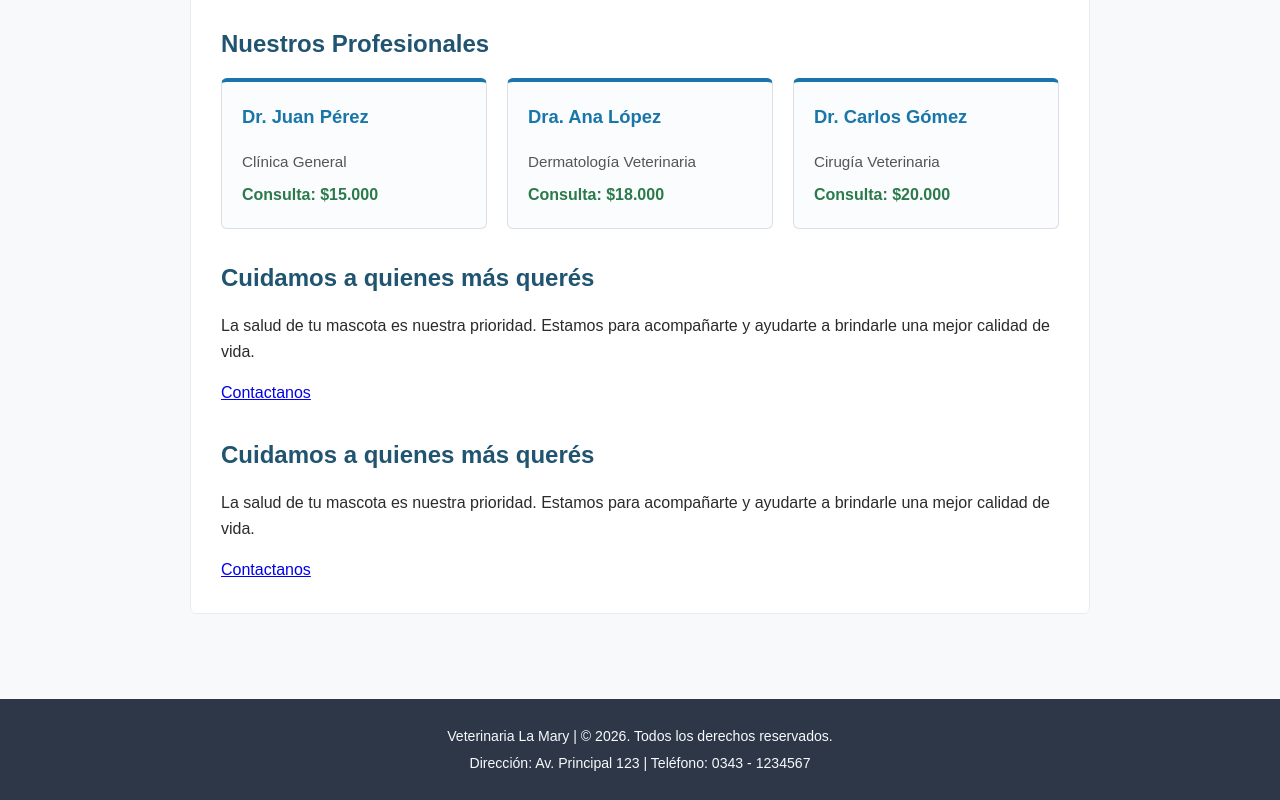
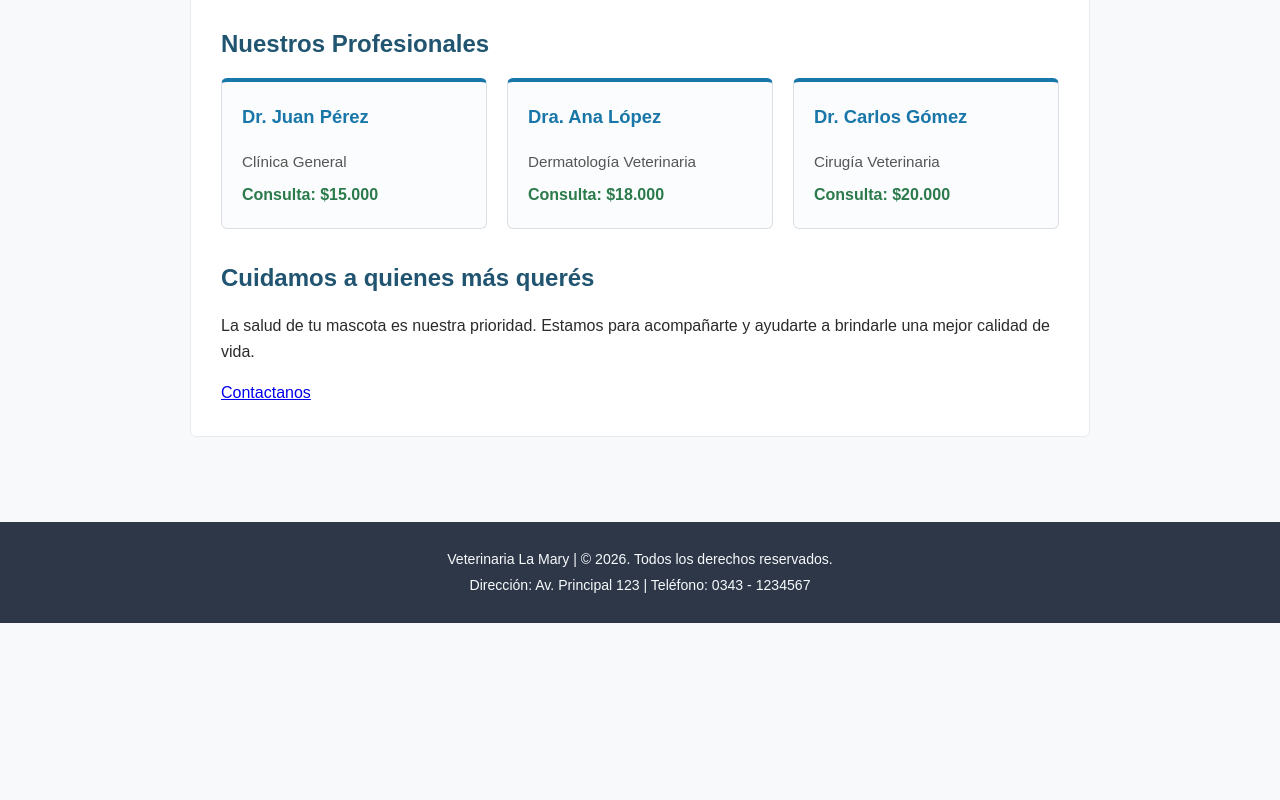
Before and after one commit to webAlerd/IDW-trabajo-integrador-grupo43, a website built with Vite: page index.html in a window 1280 px wide. Shown: the part 475-1275 px from the top of the page. After the commit the page ends 1098 px from the top, so only its background shows below. Built offline with nearby package versions, Linux system fonts and the light colour scheme.

Commit message:
Correcion de duplicacion.

```diff
--- a/index.html
+++ b/index.html
@@ -73,19 +73,6 @@
             <a href="contacto.html">Contactanos</a>
         </section>
 
-
-        <section>
-            <h2>Cuidamos a quienes más querés</h2>
-
-            <p>
-                La salud de tu mascota es nuestra prioridad.
-                Estamos para acompañarte y ayudarte a brindarle
-                una mejor calidad de vida.
-            </p>
-
-            <a href="contacto.html">Contactanos</a>
-        </section>
-
     </main>
 
     <footer>
```
